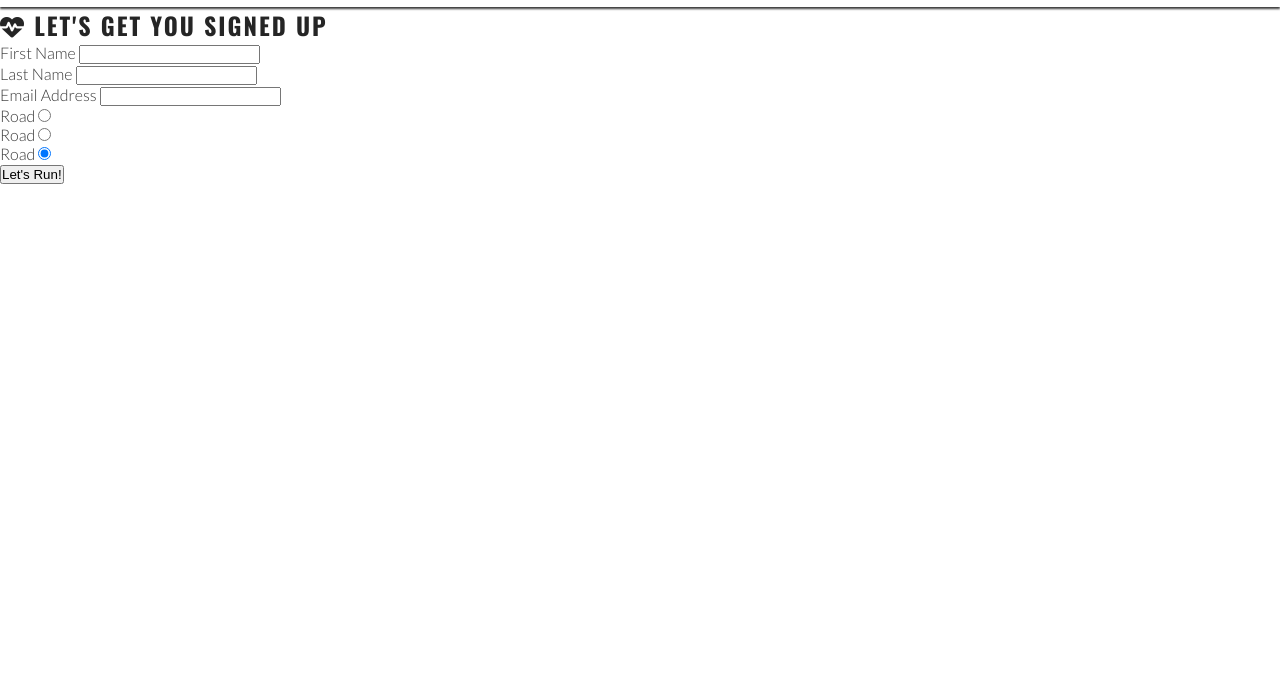
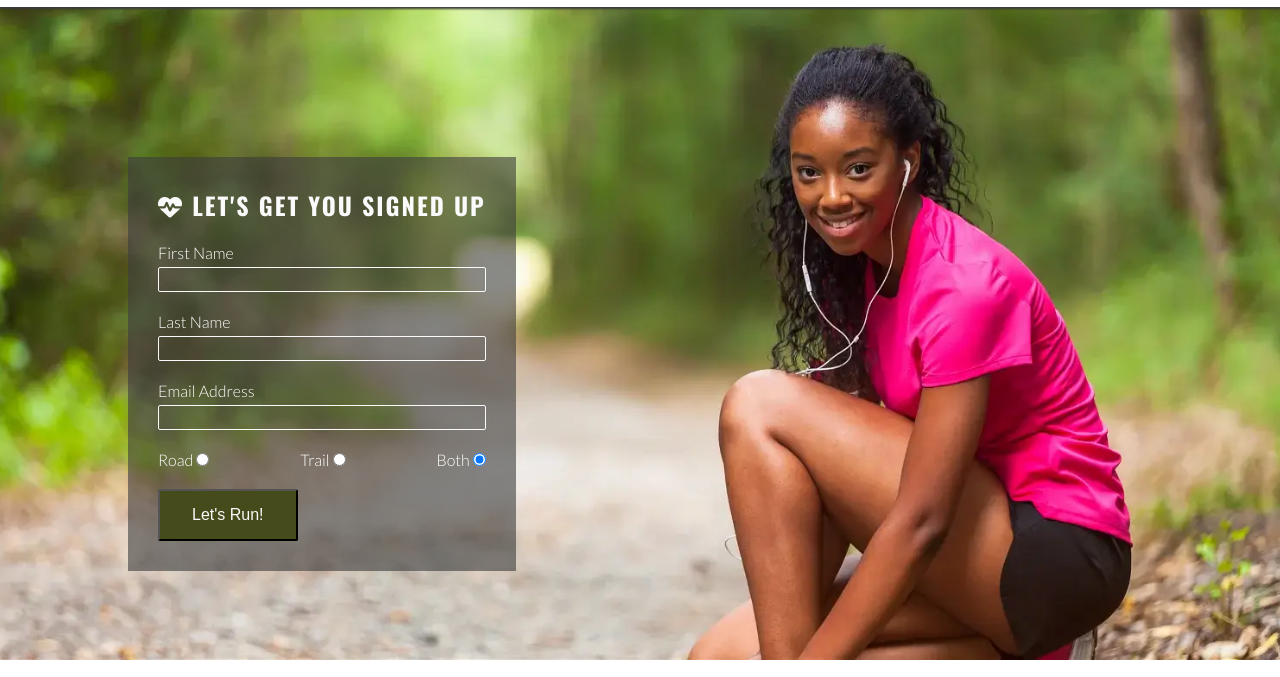
Before and after one commit to P-G1977/love-running, a plain HTML site: page signup.html in a window 1280 px wide. Shown: the part 72-749 px from the top of the page. Drawn offline with nearby package versions, Linux system fonts and the light colour scheme.

Commit message:
Added finishing styles to signup page

```diff
--- a/assets/css/style.css
+++ b/assets/css/style.css
@@ -91,7 +91,11 @@ nav {
 main {
     /* Make main element take up any surplus space to push footer down */
     flex: 1 0 auto;
+    /*Add margin at the top to prevent content from being covered by header*/
     margin-top: 47px;
+    /*Enable flex properties for child elements*/
+    display: flex;
+    flex-direction: column;
 }
 
 /* Hero section */
@@ -217,6 +221,55 @@ main {
     color: #3a3a3a;
 }
 
+/* signup page */
+
+#signup {
+    background: url(../images/signup-image.webp) no-repeat center / cover;
+    background-size: cover;
+    background-position: 75%;
+    padding: 20px 10% 0 10%;
+    flex-grow: 1;
+}
+
+/*signup form details*/
+
+#signup-form {
+    color: #ffffff;
+    background-color: rgba(60, 60, 60, 0.6);
+    padding: 30px;
+}
+
+#signup-form > h2 {
+    color: #fafafa;
+    margin-bottom: 20px;
+}
+
+.text-input {
+    background: transparent;
+    color: #fafafa;
+    width: 100%;
+    height: 25px;
+    margin: 5px 0 20px 0;
+    border: 1px solid #fafafa;
+    border-radius: 2px;
+    padding: 0 5px;
+}
+
+.radio-buttons {
+    width: 100%;
+    display: flex;
+    justify-content: space-between;
+}
+
+.join-button {
+    margin-top: 20px;
+    border-radius: 2px;
+    padding: 15px 32px;
+    font-size: 100%;
+    background-color: #454b1b;
+    color: #fafafa;
+}
+
 /* Media query for larger or landscape phones (576px and up) */
 @media screen and (min-width: 576px) {
     #photos {
@@ -291,6 +344,29 @@ main {
     #photos {
         column-count: 3;
     }
+
+    /* signup form for larger screens */
+
+    #signup {
+        background-position: center;
+        position: relative;
+    }
+
+    #signup-form {
+        max-width: 400px;
+        position: absolute;
+        left: 10%;
+        top: 150px;
+    }
+
+    .text-input:hover {
+        border-color: #f16c6b;
+    }
+
+    .join-button:hover {
+        background-color: #fafafa;
+        color: #454b1b;
+    }
 }
 
 
--- a/signup.html
+++ b/signup.html
@@ -58,11 +58,11 @@
                         <input id="road" name="running_preference" type="radio" value="road" required checked>
                     </div>
                     <div>
-                        <label for="trail">Road</label>
+                        <label for="trail">Trail</label>
                         <input id="trail" name="running_preference" type="radio" value="trail" required checked>
                     </div>
                     <div>
-                        <label for="both">Road</label>
+                        <label for="both">Both</label>
                         <input id="both" name="running_preference" type="radio" value="both" required checked>
                     </div>
                 </div>
```
Also changed, not shown: assets/images/signup-image.webp (added).
